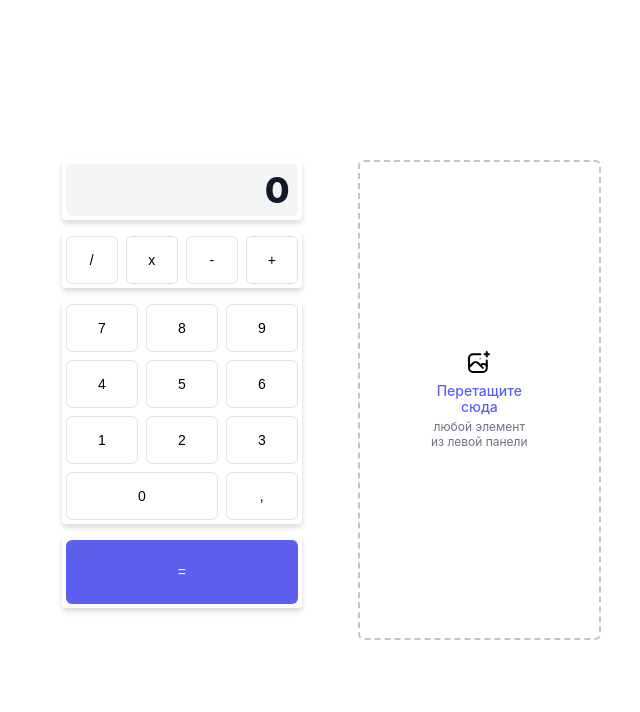
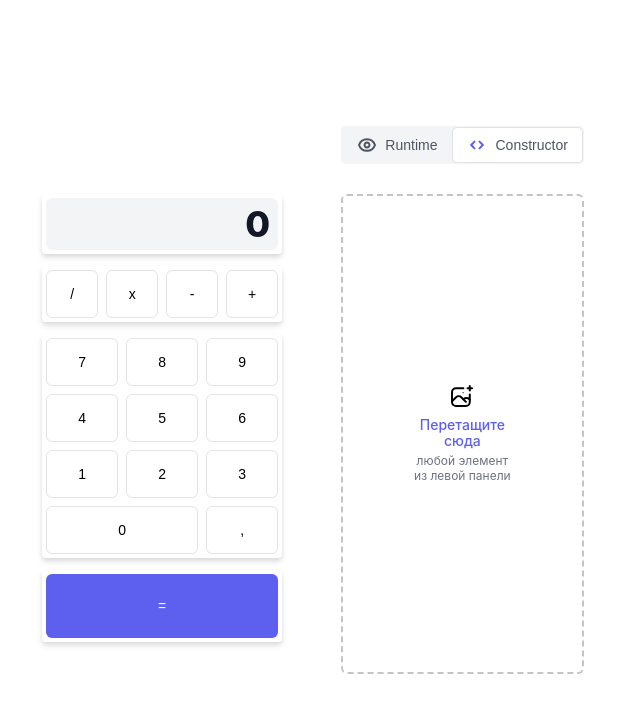
Before and after one commit to Fpsska/DND-calculator, a React (Create React App) app: page / in a window 1280 px wide. Shown: the top 712 px of the page, without its empty margins (327-967 px from the left). Built offline with nearby package versions, Linux system fonts and the light colour scheme.

Commit message:
feat: create page__controls HMTL-markup, ModeSwitcher.tsx component

```diff
--- a/src/assets/styles/style.scss
+++ b/src/assets/styles/style.scss
@@ -31,6 +31,16 @@ body {
     justify-content: center;
     align-items: center;
 
+    &__storage {
+        margin-right: 56px;
+    }
+
+    &__controls {
+        display: flex;
+        justify-content: flex-end;
+        margin-bottom: 30px;
+    }
+
     &__preview {
         display: flex;
         align-items: flex-start;
@@ -40,10 +50,8 @@ body {
 
 // /. general-styles
 
-
 .storage {
-    flex: 0 0 240px;
-    margin-right: 56px;
+    width: 240px;
 
     &__wrapper {
         display: flex;
--- a/src/components/layout/App/App.tsx
+++ b/src/components/layout/App/App.tsx
@@ -5,6 +5,8 @@ import Display from 'components/ui/Display/Display';
 import Button from 'components/ui/Button/Button';
 
 import Placeholder from 'components/ui/Placeholder/Placeholder';
+
+import ModeSwitcher from 'components/ui/ModeSwitcher/ModeSwitcher';
 
 import Section from '../Section/Section';
 
@@ -19,8 +21,12 @@ const App: React.FC = () => {
     return (
         <div className="App">
             <div className="page">
+                <div className="page__wrapper">
+                    <div className="page__controls">
+                        <ModeSwitcher />
+                    </div>
                     <div className="page__preview">
-                    <div className="storage">
+                        <div className="page__storage storage">
                             <div className="storage__wrapper">
                                 <Section role="section_display">
                                     <Display />
@@ -49,6 +55,7 @@ const App: React.FC = () => {
                     </div>
                 </div>
             </div>
+        </div>
     );
 };
 
--- /dev/null
+++ b/src/components/ui/ModeSwitcher/ModeSwitcher.tsx
@@ -0,0 +1,65 @@
+import React from 'react';
+
+import './mode-switcher.scss';
+
+// /. imports
+
+const ModeSwitcher: React.FC = () => {
+    return (
+        <div className="mode-switcher">
+            <div className="mode-switcher__wrapper">
+                <button
+                    className="mode-switcher__button"
+                    aria-label="set runtime mode"
+                >
+                    <svg
+                        width="20"
+                        height="20"
+                        viewBox="0 0 20 20"
+                        fill="none"
+                        xmlns="http://www.w3.org/2000/svg"
+                    >
+                        <path
+                            d="M11.7678 11.7678C12.2366 11.2989 12.5 10.663 12.5 10C12.5 9.33696 12.2366 8.70107 11.7678 8.23223C11.2989 7.76339 10.663 7.5 10 7.5C9.33696 7.5 8.70107 7.76339 8.23223 8.23223C7.76339 8.70107 7.5 9.33696 7.5 10C7.5 10.663 7.76339 11.2989 8.23223 11.7678C8.70107 12.2366 9.33696 12.5 10 12.5C10.663 12.5 11.2989 12.2366 11.7678 11.7678Z"
+                            stroke=""
+                            strokeWidth="2"
+                            strokeLinecap="round"
+                            strokeLinejoin="round"
+                        />
+                        <path
+                            d="M2.04834 9.99999C3.11001 6.61916 6.26917 4.16666 10 4.16666C13.7317 4.16666 16.89 6.61916 17.9517 9.99999C16.89 13.3808 13.7317 15.8333 10 15.8333C6.26917 15.8333 3.11001 13.3808 2.04834 9.99999Z"
+                            stroke=""
+                            strokeWidth="2"
+                            strokeLinecap="round"
+                            strokeLinejoin="round"
+                        />
+                    </svg>
+                    <span>Runtime</span>
+                </button>
+                <button
+                    className="mode-switcher__button active"
+                    aria-label="set constructor mode"
+                >
+                    <svg
+                        width="20"
+                        height="20"
+                        viewBox="0 0 20 20"
+                        fill="none"
+                        xmlns="http://www.w3.org/2000/svg"
+                    >
+                        <path
+                            d="M7.5 13.3333L4.16666 10L7.5 6.66668M12.5 6.66668L15.8333 10L12.5 13.3333"
+                            stroke=""
+                            strokeWidth="2"
+                            strokeLinecap="round"
+                            strokeLinejoin="round"
+                        />
+                    </svg>
+                    <span>Constructor</span>
+                </button>
+            </div>
+        </div>
+    );
+};
+
+export default ModeSwitcher;
--- /dev/null
+++ b/src/components/ui/ModeSwitcher/mode-switcher.scss
@@ -0,0 +1,43 @@
+@import 'assets/styles/vars';
+
+// /. imports
+
+.mode-switcher {
+    &__wrapper {
+        display: flex;
+        align-items: center;
+        border-radius: 5px;
+        background-color: $anti-flash-white-color;
+        padding: 1px;
+    }
+
+    &__button {
+        border-radius: 5px;
+        background-color: transparent;
+        border: 1px solid transparent;
+        padding: 7px 14px;
+
+        display: flex;
+        align-items: center;
+
+        span {
+            font-size: 14px;
+            font-weight: 500;
+            color: $dark-gray-color;
+        }
+
+        svg {
+            stroke: $dark-gray-color;
+            margin-right: 8px;
+        }
+    }
+
+    &__button.active {
+        background-color: $white-color;
+        border: 1px solid $platinum-color;
+
+        svg {
+            stroke: $light-blue-color;
+        }
+    }
+}
```
Lines whose indentation alone changed are shown as unchanged.
